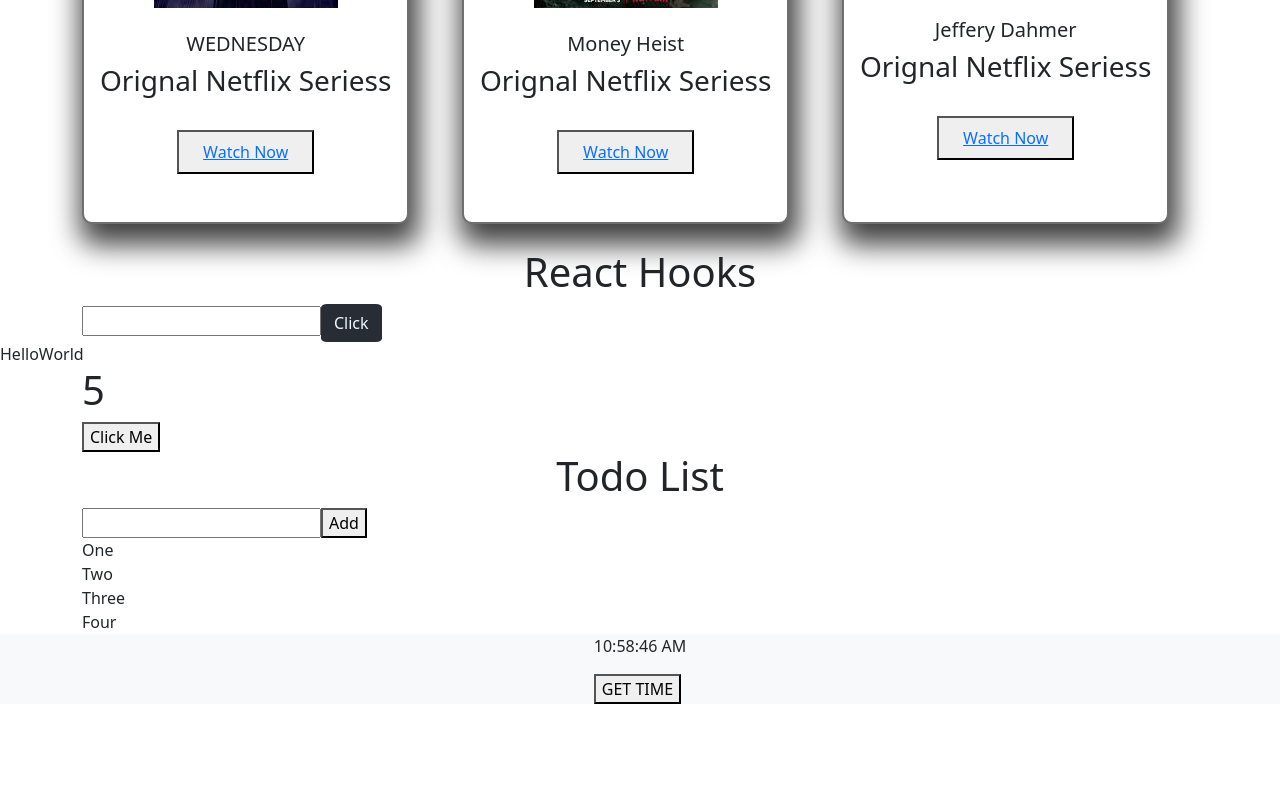
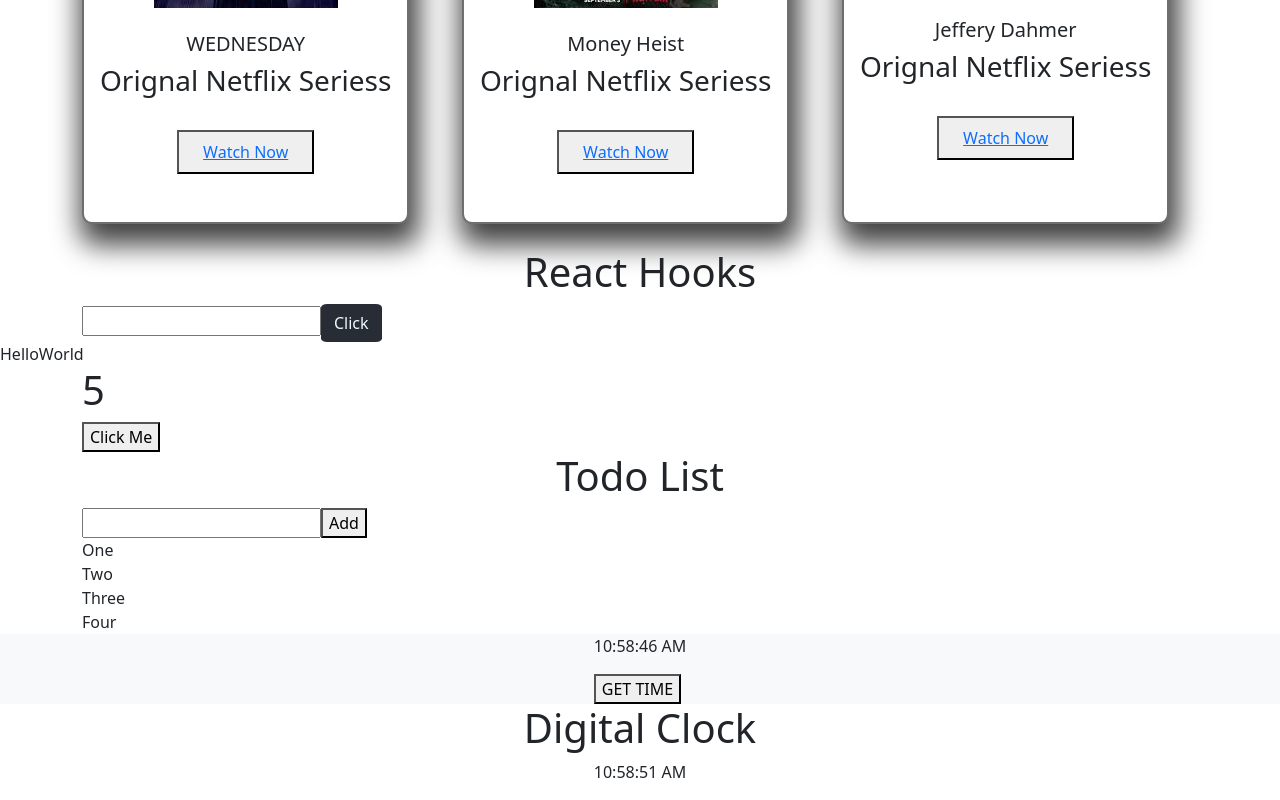
Before and after one commit to rb-hussain/react-js-practice, a React (Create React App) app: page / in a window 1280 px wide. Shown: the part 371-1171 px from the top of the page. Before the commit the page ends 1075 px from the top, so only its background shows below. Built offline with nearby package versions, Linux system fonts and the light colour scheme.

Commit message:
Digital Clock

```diff
--- /dev/null
+++ b/src/components/digitalClock/DigitalClock.js
@@ -0,0 +1,25 @@
+import { useState } from "react";
+
+
+
+const DigitalClock = () => {
+
+    let timer = new Date().toLocaleTimeString();
+    const [dispalyTime, setdisplayTime ] = useState(timer);
+
+    const timerFunHandler = () => {
+        timer = new Date().toLocaleTimeString();
+        setdisplayTime(timer);
+    }
+
+    setInterval(timerFunHandler,1000);
+
+    return(
+        <>
+        <h1 className="text-center"> Digital Clock</h1>
+        <p className="text-center">{dispalyTime} </p>
+        </>
+    );
+ }
+
+ export default DigitalClock;
--- a/src/components/getTime/Timer.js
+++ b/src/components/getTime/Timer.js
@@ -3,6 +3,7 @@
 const Timer = () => {
     const timer = new Date().toLocaleTimeString();
     const [showTime, setTime ]= useState(timer);
+
     const updateTimer = () => {
        let showTime =new Date().toLocaleTimeString();
         setTime(showTime);
--- a/src/components/homePage/Home.js
+++ b/src/components/homePage/Home.js
@@ -1,5 +1,6 @@
 import { useState } from "react";
 import Cards from "../cards/Cards";
+import DigitalClock from "../digitalClock/DigitalClock";
 import Timer from "../getTime/Timer";
 import FirstHook from "../hooks/FirstHook";
 import Increment from "../increment/Increment";
@@ -25,6 +26,7 @@
         <Todo />
         {/* <SingleTodo /> */}
         <Timer />
+        <DigitalClock />
         </>
     );
 }
```
